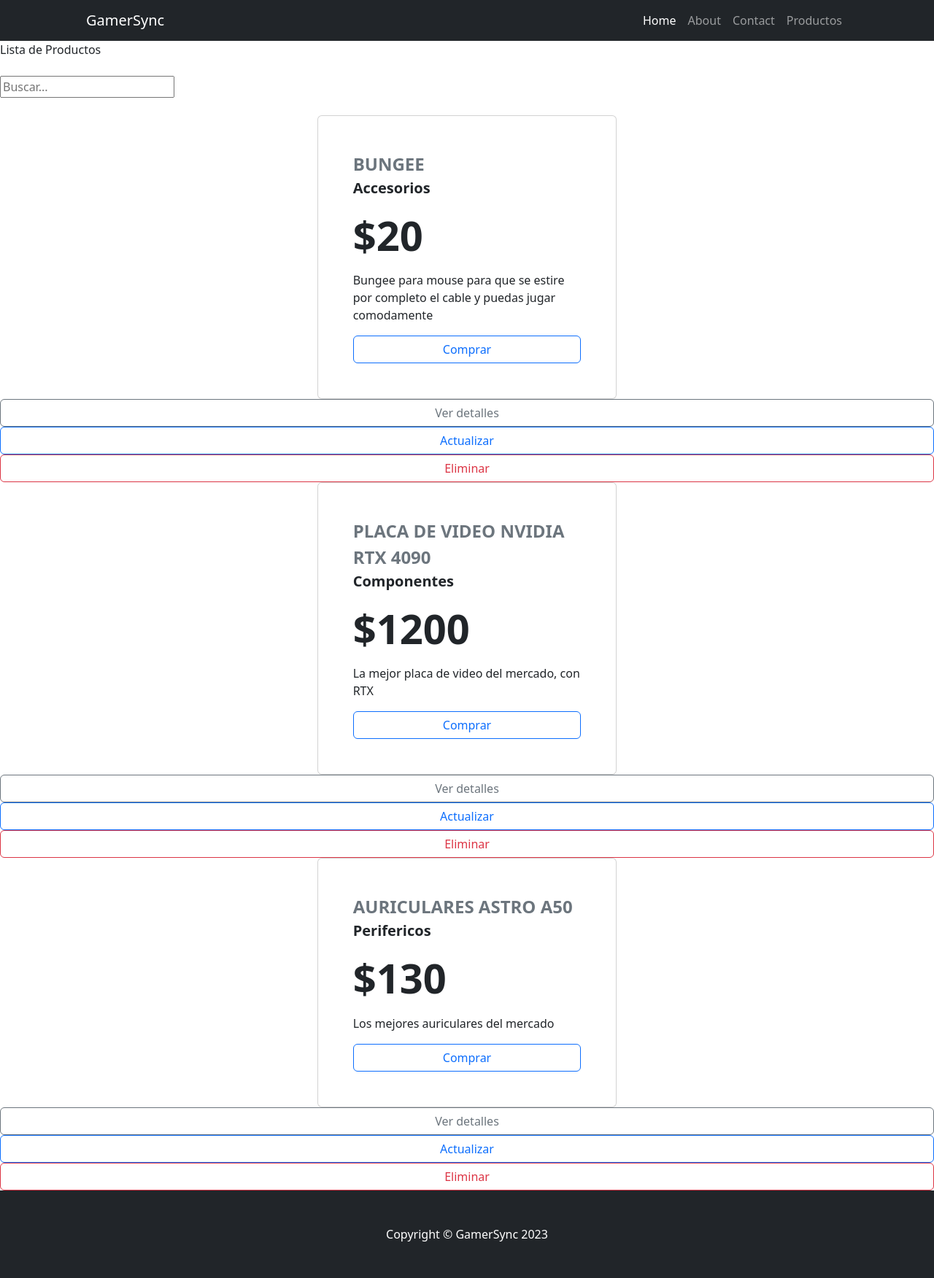
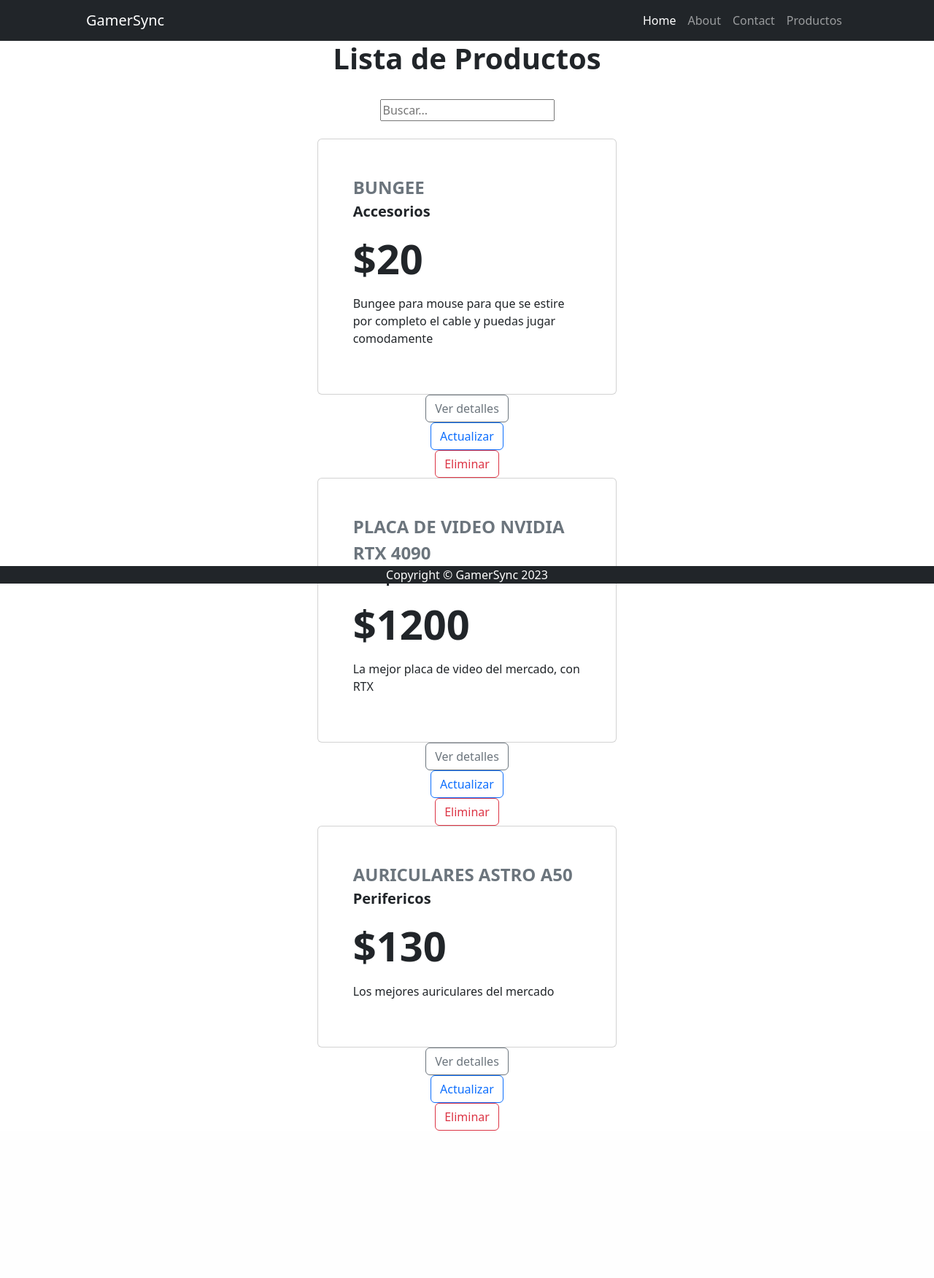
Before and after one commit to AugustoCesarSalgado/GameSync-Project-Backend, a Django app: page /productos/producto/list/ in a window 1280 px wide. Shown: the whole page at 73% size. After the commit the page ends 1550 px from the top, so only its background shows below. Run offline with Django 4.2, Linux system fonts and the light colour scheme; data comes from the database, SQL or seed files in the repository; some libraries are stand-ins or nearby versions.

Commit message:
Mejoras en templates

```diff
--- a/project/apps/Home/templates/Home/card.html
+++ b/project/apps/Home/templates/Home/card.html
@@ -10,7 +10,6 @@
             <div>
                 <p>{{ card_descripcion }}</p>
             </div>
-            <div class="d-grid"><a class="btn btn-outline-primary" href="#!">Comprar</a></div>
         </div>
     </div>
 </div>
--- a/project/apps/Home/templates/Home/footer.html
+++ b/project/apps/Home/templates/Home/footer.html
@@ -1,3 +1,3 @@
-<footer class="py-5 bg-dark ">
+<footer class="bg-dark fixed-bottom">
     <div class="container px-5"><p class="m-0 text-center text-white">Copyright &copy; GamerSync 2023</p></div>
 </footer>
--- a/project/apps/productos/templates/productos/producto_list.html
+++ b/project/apps/productos/templates/productos/producto_list.html
@@ -1,14 +1,14 @@
 {% extends 'productos/index.html' %}
 
 {% block TITULO %}
-    Lista de Productos
+    <h1 class="text-center display-6 fw-bold">Lista de Productos</h1>
 {% endblock TITULO %}
 
 {% block INDEX_CONTENIDO %}
 
     {% if object_list %}
 
-        <div class="py-lg-4">
+        <div class="py-lg-4 text-center ">
             <form action="{% url 'productos:producto_list' %}" method="get">
                 <input type="text" name="consulta" placeholder="Buscar...">
             </form>
@@ -18,13 +18,13 @@
 
             <div class="row justify-content-center">
                 {% include 'Home/card.html' with card=object.nombre card_categoria=object.categoria card_precio=object.precio card_descripcion=object.descripcion%}
+                <div class="d-grid row justify-content-center"><a class="btn btn-outline-secondary" href="{% url 'productos:producto_detail' object.id%}">
+                    Ver detalles</a></div>
+                <div class="d-grid row justify-content-center"><a class="btn btn-outline-primary" href="{% url 'productos:producto_update' object.id%}">
+                    Actualizar</a></div>
+                <div class="d-grid row justify-content-center"><a class="btn btn-outline-danger" href="{% url 'productos:producto_delete' object.id%}">
+                    Eliminar</a></div>
             </div>
-            <div class="d-grid"><a class="btn btn-outline-secondary" href="{% url 'productos:producto_detail' object.id%}">
-                Ver detalles</a></div>
-            <div class="d-grid"><a class="btn btn-outline-primary" href="{% url 'productos:producto_update' object.id%}">
-                Actualizar</a></div>
-            <div class="d-grid"><a class="btn btn-outline-danger" href="{% url 'productos:producto_delete' object.id%}">
-                Eliminar</a></div>
 
         {% endfor %}
     {% else %}
```
